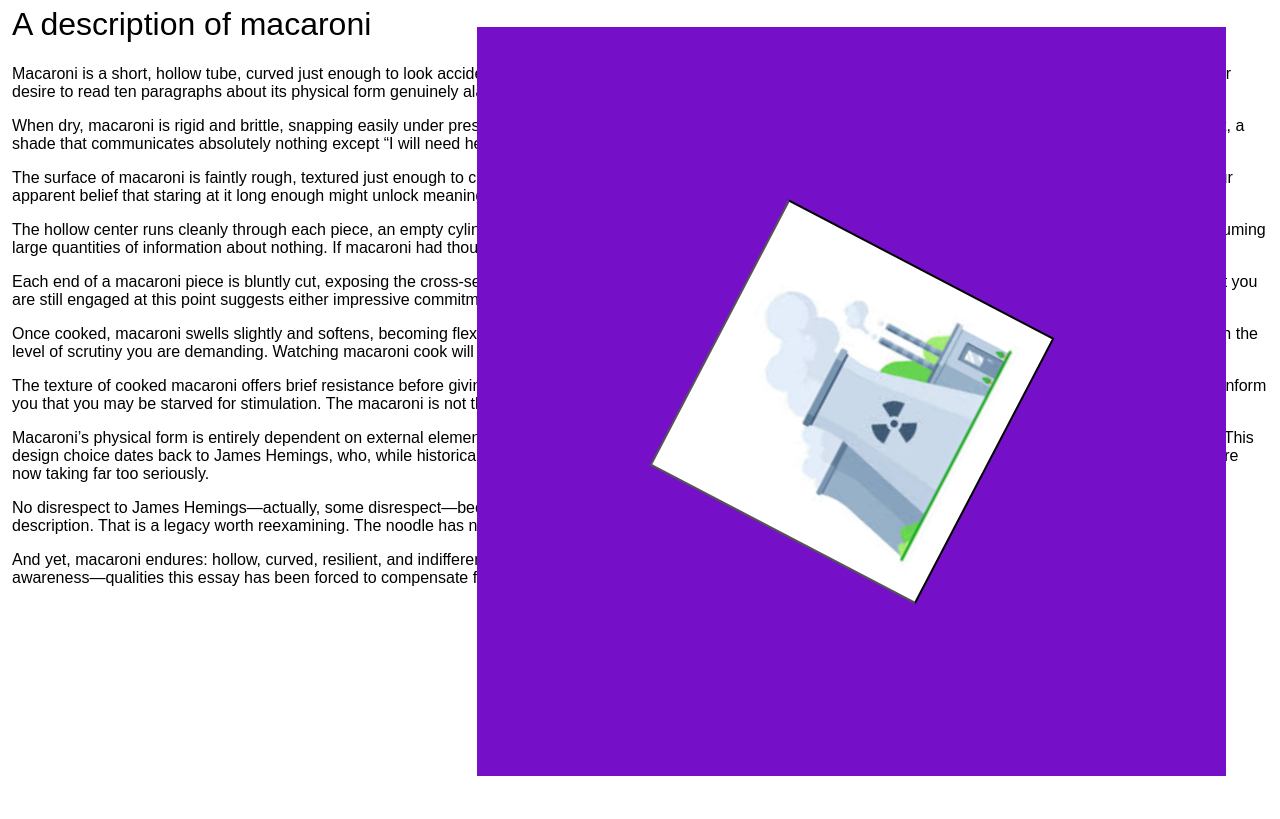
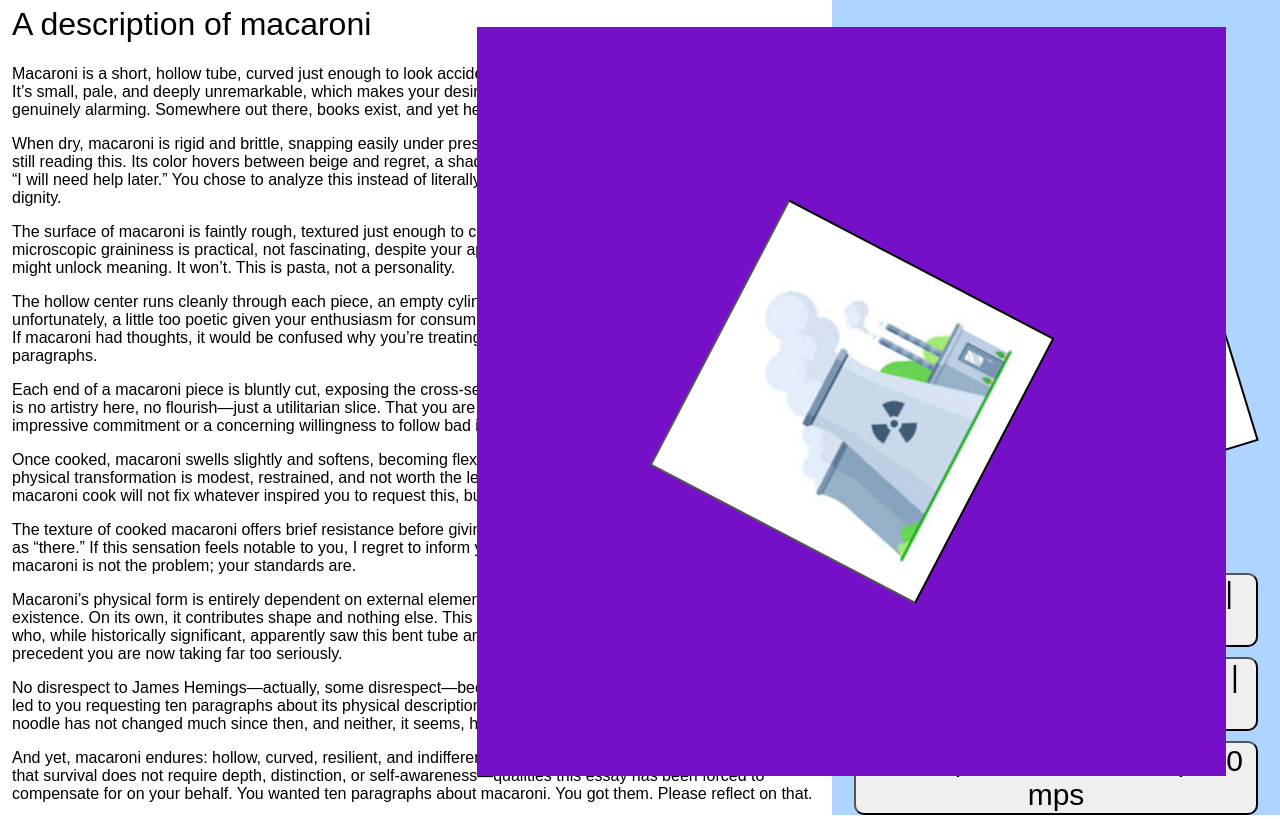
Before and after one commit to Reclips0/legendary-disco, a React (Create React App) app in the folder square/: page / in a window 1280 px wide. Built offline with nearby package versions, Linux system fonts and the light colour scheme.

Commit message:
Added macaroni clicker and minor improvements

```diff
--- a/square/src/App.css
+++ b/square/src/App.css
@@ -1,3 +1,9 @@
+html, body, #root {
+  height: 100%;
+  margin: 0;
+  padding: 0;
+}
+
 :root {
   --sqr_width: 10px;
   --sqr_color: #000000;
@@ -5,6 +11,31 @@
   --margin-top: 0px;
   --mac-top: 0px;
   --explosion: none;
+}
+
+html, body, #root { height: 100% }
+
+.left-box {
+  flex: 0 0 65%;
+  margin-left: 0px;
+  margin-right: 0px;
+  margin-top: 0px;
+  box-sizing: border-box;
+  position: relative;
+}
+
+.right-box {
+  flex: 0 0 35%;
+  height: 100%;
+  margin-left: 0px;
+  margin-right: 0px;
+  margin-top: 0px;
+  background-color: hsl(211, 100%, 84%);
+  box-sizing: border-box;
+}
+
+.App {
+  display: flex;
 }
 
 @import url('https://fonts.googleapis.com/css2?family=Bungee&display=swap');
@@ -17,10 +48,10 @@
 
 .exploding-div {
   display: var(--explosion);
-  position: relative;
+  position: absolute;
   top: 0;
   left: 0;
-  z-index: 17;
+  z-index: 999;
   width: 100%;
   height: 100%;
 }
@@ -45,6 +76,45 @@
   }
 }
 
+.mac-clicker-image {
+  width: 75%;
+  aspect-ratio: 1 / 1;
+  margin-left: 11%;
+  margin-top: 10%;
+  background-image: url("./macaroni.webp");
+  background-size: cover;
+  background-position: center;
+  animation: shift-both 5s ease-in-out infinite;
+}
+
+.mac-clicker-upgrade {
+  border-radius: 10px;
+  width: 90%;
+  margin-left: 5%;
+  font-size: 30px;
+  margin-top: 10px;
+}
+
+.mac-clicker-first-upgrade {
+  border-radius: 10px;
+  width: 90%;
+  margin-left: 5%;
+  font-size: 30px;
+  margin-top: 75px;
+}
+
+@keyframes shift-both {
+  0% {
+    transform: rotate(-20deg);
+  }
+  50% {
+    transform: rotate(20deg);
+  }
+  100% {
+    transform: rotate(-20deg);
+  }
+}
+
 .square {
   width: var(--sqr_width);
   height: var(--sqr_width);
--- a/square/src/App.js
+++ b/square/src/App.js
@@ -1,5 +1,6 @@
 import './App.css';
-import { useState } from "react"
+import { useState } from "react";
+import { useEffect } from 'react';
 
 function getRandomColor() {
   // random color generator
@@ -79,6 +80,54 @@ function Square() {
   );
 }
 
+function Clicker() {
+  const [count, setCount] = useState(0);
+  const [mps, setMps] = useState(0);
+
+  useEffect(() => {
+    const interval = setInterval(() => {
+      setCount(prevCount => prevCount + mps);
+    }, 1000);
+    return () => clearInterval(interval);
+  }, [mps]);
+
+  function Click() {
+    setCount(count + 1);
+  }
+
+  function Box() {
+    if (count >= 45) {
+      setCount(count - 45);
+      setMps(mps + 1);
+    }
+  }
+
+  function Microwave() {
+    if (count >= 150) {
+      setCount(count - 150);
+      setMps(mps + 4);
+    }
+  }
+
+  function Stove() {
+    if (count >= 1500) {
+      setCount(count - 1500);
+      setMps(mps + 20);
+    }
+  }
+
+  return (
+    <div>
+      <h1 className="bungee-regular">Macaroni Clicker</h1>
+      <p>{count} macaroni</p>
+      <button className="mac-clicker-image" onClick={Click}></button>
+      <button className="mac-clicker-first-upgrade" onClick={Box}>Cheap Box | 45 macaroni | 1mps</button>
+      <button className="mac-clicker-upgrade" onClick={Microwave}>Microwave | 150 macaroni | 12mps</button>
+      <button className="mac-clicker-upgrade" onClick={Stove}>Stove | 1500 macaroni | 150 mps</button>
+    </div>
+  );
+}
+
 function Macaroni() {
   var im_going_insane = sqr_size;
   document.documentElement.style.setProperty('--mac_top', `${im_going_insane}px`);
@@ -103,8 +152,15 @@ function App() {
   return (
     <div>
       <Explosion />
-      <Square />
-      <Macaroni />
+      <div className="App">
+        <div className="left-box">
+          <Square />
+          <Macaroni />
+        </div>
+        <div className="right-box">
+          <Clicker />
+        </div>
+      </div>
     </div>
   );
 }
```
Also changed, not shown: square/src/macaroni.webp (added), 1 other file (tests, documents, lock files or other folders).
